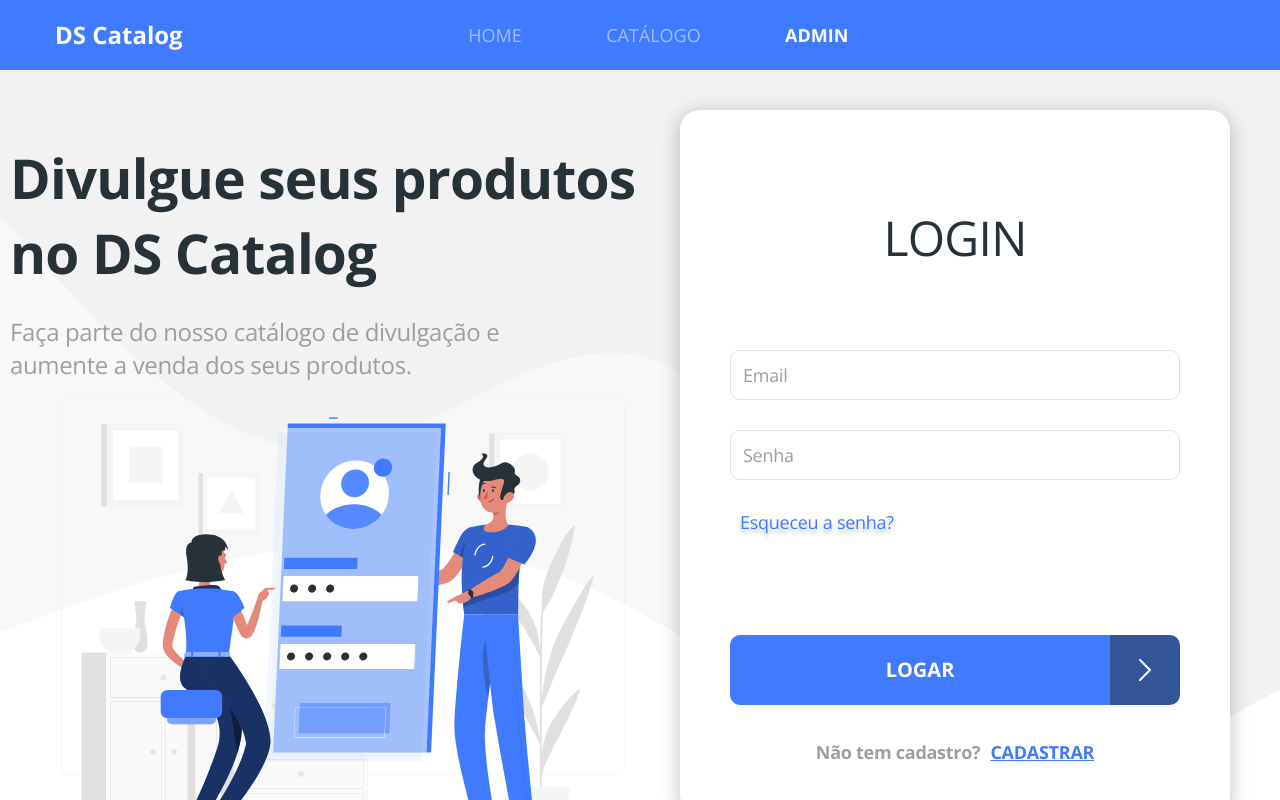
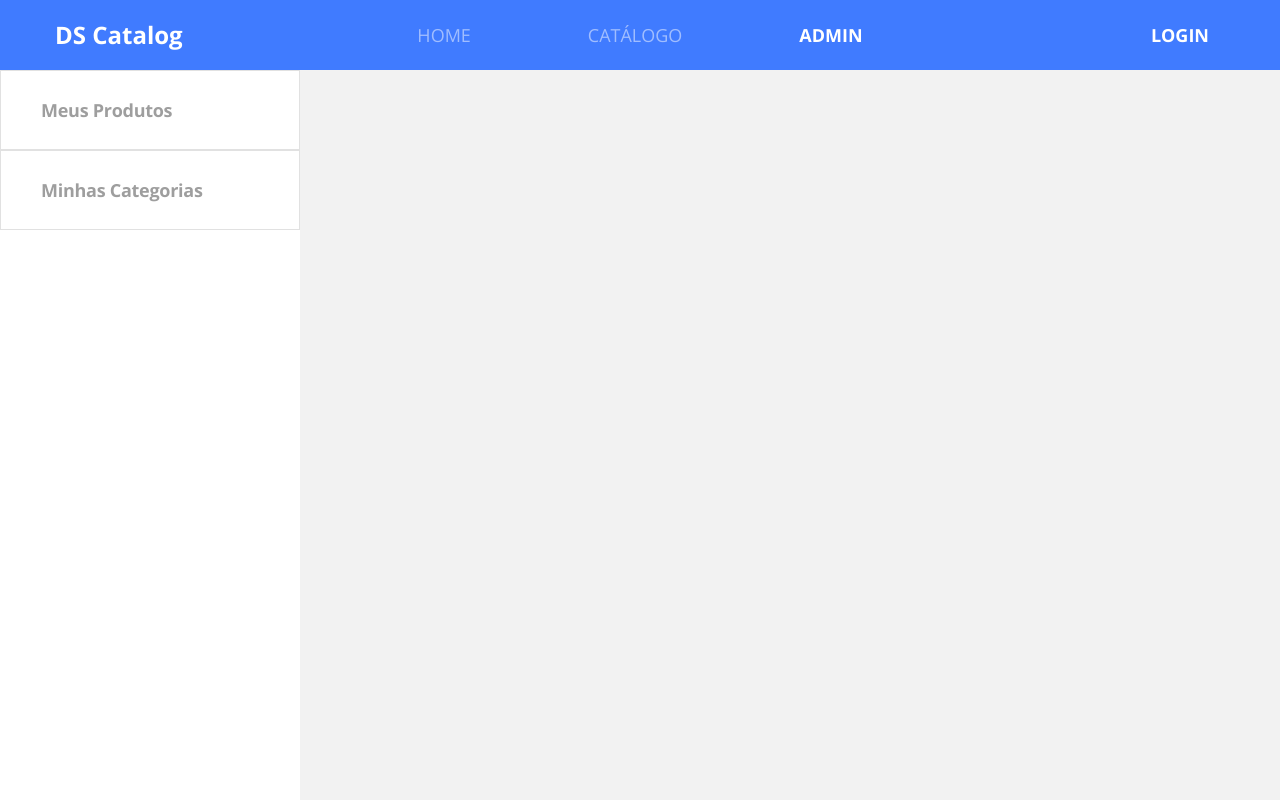
Before and after one commit to fhilips/dscatalog, a React (Create React App) app in the folder front-web/: page /admin/auth in a window 1280 px wide. Before the commit this address led to /admin/auth/login. Shown: the top 800 px of the page. Built offline with nearby package versions, Linux system fonts and the light colour scheme.

Commit message:
finished login/logout layout

```diff
--- a/front-web/src/Routes.tsx
+++ b/front-web/src/Routes.tsx
@@ -21,8 +21,8 @@
         <Route path="/products/:productId">
             <ProductDetails />
         </Route>
-        <Redirect from="/admin/auth" to="/admin/auth/login" exact/>
-        <Route path="/admin/auth">
+        <Redirect from="/auth" to="/auth/login" exact/>
+        <Route path="/auth">
             <Auth />
         </Route>
 
--- a/front-web/src/core/components/Navbar/index.tsx
+++ b/front-web/src/core/components/Navbar/index.tsx
@@ -1,34 +1,66 @@
-import { Link, NavLink } from "react-router-dom";
+import { getAccessTokenDecoded, logout } from "core/utils/auth";
+import { useEffect, useState } from "react";
+import { Link, NavLink, useLocation } from "react-router-dom";
 import "./styles.scss";
 
-const Navbar = () => (
+const Navbar = () => {
+  const [currentUser, setCurrentUser] = useState('');
+  const location = useLocation();
+
+  useEffect(() => {
+    const currentUser = getAccessTokenDecoded();
+    setCurrentUser(currentUser.user_name)
+  }, [location])
+  const handleLogout = (event: React.MouseEvent<HTMLAnchorElement, MouseEvent>) => {
+    event.preventDefault();
+    logout();
+  }
+  return (
     <nav className="row bg-primary main-nav">
-    <div className="col-2">
+      <div className="col-3">
         <Link to="/" className="nav-logo-text">
           <h4>DS Catalog</h4>
         </Link>
       </div>
 
-    <div className="col-6 offset-2">
+      <div className="col-6">
         <ul className="main-menu">
           <li>
-          <NavLink to="/" exact>
+            <NavLink to="/" exact className="nav-link">
               HOME
             </NavLink>
           </li>
           <li>
-          <NavLink to="/products" >
+            <NavLink to="/products" className="nav-link">
               CATÁLOGO
             </NavLink>
           </li>
           <li>
-          <NavLink to="/admin" >
+            <NavLink to="/admin" className="nav-link">
               ADMIN
             </NavLink>
           </li>
         </ul>
       </div>
+      <div className="col-3 text-right">
+        {currentUser && (
+          <>
+            {currentUser}
+            <a href="#logout"
+            className="nav-link active d-inline"
+            onClick={handleLogout}>
+              LOGOUT
+            </a>
+          </>
+        )}
+        {!currentUser && (
+          <Link to="/auth/login" className="nav-link active">
+              LOGIN
+          </Link>
+        )}
+      </div>
     </nav>
-);
+  )
+};
 
 export default Navbar;
--- a/front-web/src/core/components/Navbar/styles.scss
+++ b/front-web/src/core/components/Navbar/styles.scss
@@ -3,6 +3,7 @@
   color: #fff;
   align-items: center;
   padding-left: 40px;
+  padding-right: 40px;
   margin-left: 0;
   margin-right: 0;
 }
@@ -12,12 +13,19 @@
 
 .main-menu {
   display: flex;
-  font-size: 18px;
-  width: 380px;
-  justify-content: space-between;
-  a {
+  justify-content: center;
+
+  li:nth-child(2) {
+    margin-right: 85px;
+    margin-left: 85px;
+  }
+
+}
+
+.nav-link {
   font-style: normal;
   color: rgba(255, 255, 255, 0.5);
+  font-size: 18px;
   &.active{
       font-weight: bold;
       color: #FFF;
@@ -26,4 +34,3 @@
       color: #FFF;
   }
 }
-}
--- a/front-web/src/core/components/Routes/PrivateRoute.tsx
+++ b/front-web/src/core/components/Routes/PrivateRoute.tsx
@@ -16,7 +16,7 @@
             return(
               <Redirect
                   to={{
-                    pathname: "/admin/auth/login",
+                    pathname: "/auth/login",
                     state: { from: location }
                   }}
                 />
--- a/front-web/src/core/pages/Auth/components/Login/index.tsx
+++ b/front-web/src/core/pages/Auth/components/Login/index.tsx
@@ -74,7 +74,7 @@
           }
         </div>
 
-        <Link to="/admin/auth/recover" className="login-link-recover">
+        <Link to="/auth/recover" className="login-link-recover">
           Esqueceu a senha?
         </Link>
 
@@ -84,7 +84,7 @@
 
         <div className="text-center">
           <span className="not-registered">Não tem cadastro?</span>
-          <Link to="/admin/auth/register" className="login-link-register">
+          <Link to="/auth/register" className="login-link-register">
             CADASTRAR
           </Link>
         </div>
--- a/front-web/src/core/pages/Auth/index.tsx
+++ b/front-web/src/core/pages/Auth/index.tsx
@@ -19,13 +19,13 @@
     </div>
     <div className="auth-content">
     <Switch>
-        <Route path="/admin/auth/login" exact>
+        <Route path="/auth/login" exact>
           <Login />
         </Route>
-        <Route path="/admin/auth/register">
+        <Route path="/auth/register">
           <h1>Cadastro</h1>
         </Route>
-        <Route path="/admin/auth/recover">
+        <Route path="/auth/recover">
           <h1>Recuperar</h1>
         </Route>
       </Switch>
--- a/front-web/src/core/utils/auth.ts
+++ b/front-web/src/core/utils/auth.ts
@@ -1,5 +1,5 @@
 import jwtDecode from 'jwt-decode';
-
+import history from './history';
 export const CLIENT_ID = 'dscatalog'
 export const CLIENT_SECRET = 'dscatalog123'
 
@@ -63,3 +63,8 @@
   const { authorities } = getAccessTokenDecoded();
   return routeRole.some(role => authorities?.includes(role));
 }
+
+export const logout = () => {
+  localStorage.removeItem('authData');
+  history.replace('/auth/login');
+}
--- a/front-web/src/core/utils/request.ts
+++ b/front-web/src/core/utils/request.ts
@@ -1,7 +1,6 @@
 import axios, { Method } from "axios";
-import { CLIENT_ID, CLIENT_SECRET, getSessionData } from "./auth";
-import qs from 'qs'
-import history from "./history";
+import { CLIENT_ID, CLIENT_SECRET, getSessionData, logout } from "./auth";
+import qs from 'qs';
 
 type RequesParams = {
     method?: Method;
@@ -18,12 +17,11 @@
 
 const BASE_URL = "http://localhost:8080";
 
-axios.interceptors.response.use(function (response) {
-
+axios.interceptors.response.use(function(response) {
     return response;
   }, function (error) {
     if (error.response.status === 401) {
-        history.push('/admin/auth/login');
+        logout();
     }
     return Promise.reject(error);
   });
```
Lines whose indentation alone changed are shown as unchanged.
